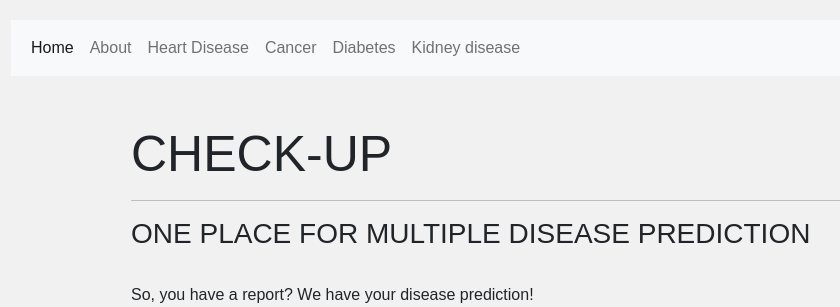
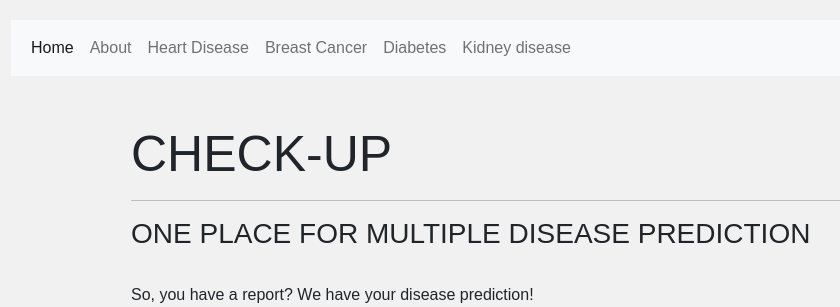
Before and after one commit to SamikshaBhavsar/check-up, a Flask app: page / in a window 1280 px wide. Shown: the top 307 px of the page, without its empty margins (9-849 px from the left). Run offline with Flask 2, Linux system fonts and the light colour scheme.

Commit message:
Update index.html

```diff
--- a/templates/index.html
+++ b/templates/index.html
@@ -126,7 +126,7 @@ h1 {
                   <a class="nav-link" href = "{{url_for('heart_details') }}">Heart Disease</a>
               </li>
               <li class="nav-item">
-                  <a class="nav-link" href="{{url_for('cancer_details') }}">Cancer</a>
+                  <a class="nav-link" href="{{url_for('cancer_details') }}">Breast Cancer</a>
               </li>
               <li class="nav-item">
                   <a class="nav-link" href= "{{url_for('diabetes_details') }}">Diabetes</a>
```
